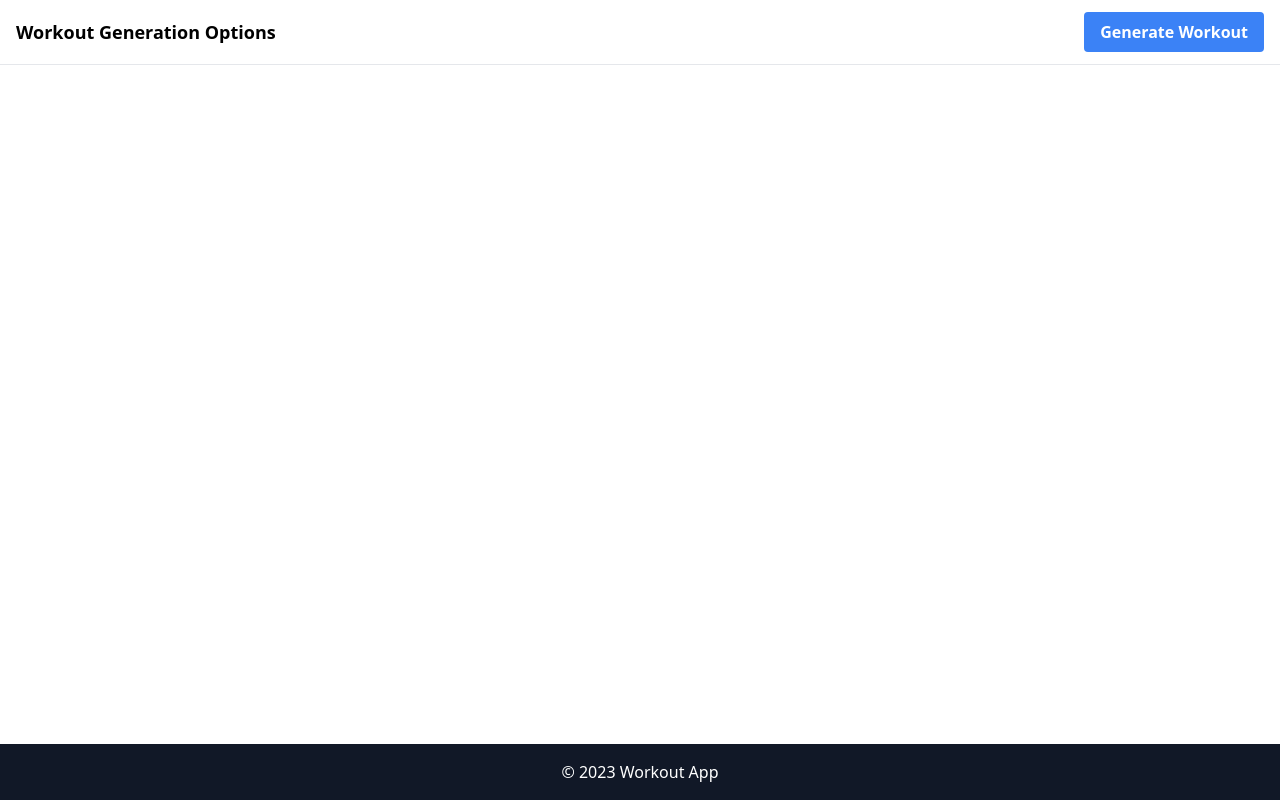
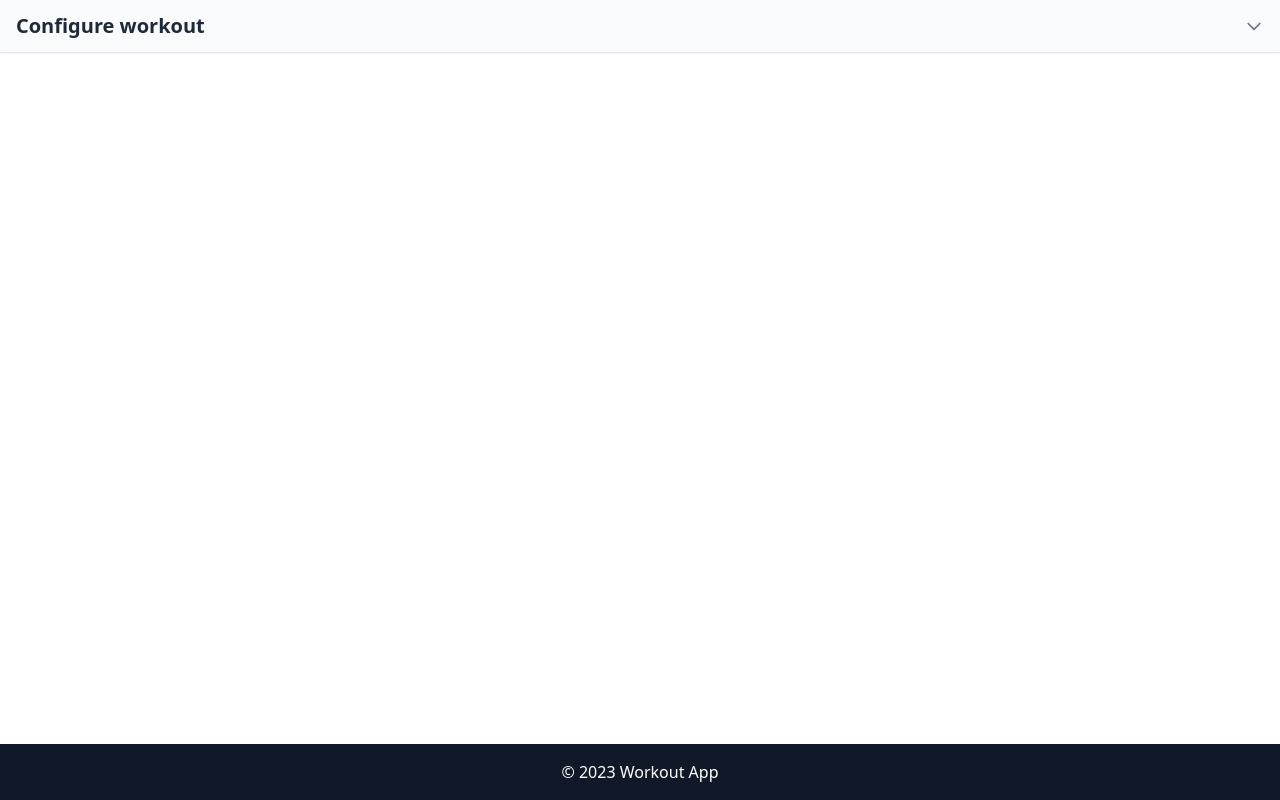
Before and after one commit to yan-braslavsky/daily-workout-app, a React (Create React App) app: page / in a window 1280 px wide. Built offline with nearby package versions, Linux system fonts and the light colour scheme; the HTML template or start-up script is replaced by a standard one.

Commit message:
feat: enhance ExpandableHeader and WorkoutOptions components with improved styling and functionality

```diff
--- a/src/components/ExpandableHeader.tsx
+++ b/src/components/ExpandableHeader.tsx
@@ -8,33 +8,36 @@ interface ExpandableHeaderProps {
 const ExpandableHeader: React.FC<ExpandableHeaderProps> = ({ children, onGenerate }) => {
   const [isExpanded, setIsExpanded] = useState(false);
 
-  const toggleExpand = () => {
-    setIsExpanded(!isExpanded);
-  };
-
   return (
-    <div className="border-b border-gray-200">
-      <div className="flex items-center justify-between px-4 py-3">
+    <div className="border-b border-gray-200 bg-white shadow-sm">
       <div
-          onClick={toggleExpand}
-          className="flex-1 cursor-pointer"
+        onClick={() => setIsExpanded(!isExpanded)}
+        className="flex items-center px-4 py-3 cursor-pointer hover:bg-gray-50 transition-colors duration-200"
       >
-          <h2 className="text-lg font-semibold">Workout Generation Options</h2>
+        <h2 className="text-xl font-semibold text-gray-800">Configure workout</h2>
+        <div className={`ml-auto transform transition-transform duration-200 ${isExpanded ? 'rotate-180' : ''}`}>
+          <svg className="w-5 h-5 text-gray-500" fill="none" stroke="currentColor" viewBox="0 0 24 24">
+            <path strokeLinecap="round" strokeLinejoin="round" strokeWidth={2} d="M19 9l-7 7-7-7" />
+          </svg>
         </div>
-        {!isExpanded && (
+      </div>
+      <div
+        className={`transition-all duration-200 ease-in-out overflow-hidden ${
+          isExpanded ? 'max-h-[2000px] opacity-100' : 'max-h-0 opacity-0'
+        }`}
+      >
+        <div className="p-4 border-t border-gray-200">
+          {children}
+          <div className="mt-6 flex justify-center">
             <button
               onClick={onGenerate}
-            className="bg-blue-500 hover:bg-blue-700 text-white font-bold py-2 px-4 rounded"
+              className="bg-blue-600 hover:bg-blue-700 text-white font-bold py-3 px-6 rounded-lg text-lg transition-colors duration-200 w-full sm:w-auto"
             >
               Generate Workout
             </button>
-        )}
           </div>
-      {isExpanded && (
-        <div className="p-4 border-t">
-          {children}
         </div>
-      )}
+      </div>
     </div>
   );
 };
--- a/src/components/WorkoutOptions.tsx
+++ b/src/components/WorkoutOptions.tsx
@@ -47,11 +47,19 @@ const WorkoutOptions: React.FC<WorkoutOptionsProps> = ({ equipmentList, exercise
     }));
   }, []);
 
+  const handleSelectAll = (stateSetter: React.Dispatch<React.SetStateAction<{ [key: string]: boolean }>>, items: string[]) => {
+    stateSetter(items.reduce((acc, item) => ({ ...acc, [item]: true }), {}));
+  };
+
+  const handleDeselectAll = (stateSetter: React.Dispatch<React.SetStateAction<{ [key: string]: boolean }>>, items: string[]) => {
+    stateSetter(items.reduce((acc, item) => ({ ...acc, [item]: false }), {}));
+  };
+
   return (
-    <div className="space-y-6">
-      <div className="grid grid-cols-2 gap-6">
-        <div className="space-y-2">
-          <label className="block text-sm font-medium text-gray-700">Duration:</label>
+    <div className="space-y-8">
+      <div className="grid grid-cols-1 md:grid-cols-2 gap-6">
+        <div className="space-y-3">
+          <label className="block text-lg font-medium text-gray-700">Duration:</label>
           <select
             value={duration}
             onChange={(e) => setDuration(Number(e.target.value))}
@@ -63,8 +71,9 @@ const WorkoutOptions: React.FC<WorkoutOptionsProps> = ({ equipmentList, exercise
             <option value={120}>120 minutes</option>
           </select>
         </div>
-        <div className="space-y-2">
-          <label className="block text-sm font-medium text-gray-700">Intensity:</label>
+
+        <div className="space-y-3">
+          <label className="block text-lg font-medium text-gray-700">Intensity:</label>
           <select
             value={intensity}
             onChange={(e) => setIntensity(e.target.value)}
@@ -77,9 +86,9 @@ const WorkoutOptions: React.FC<WorkoutOptionsProps> = ({ equipmentList, exercise
         </div>
       </div>
 
-      <div className="grid grid-cols-2 gap-6">
+      <div className="grid grid-cols-1 md:grid-cols-2 gap-6">
         <div className="space-y-2">
-          <label className="block text-sm font-medium text-gray-700">Equipment:</label>
+          <label className="block text-lg font-medium text-gray-700">Equipment:</label>
           <div className="space-y-2 mt-2">
             {equipmentList.map(item => (
               <div key={item} className="flex items-center">
@@ -96,7 +105,7 @@ const WorkoutOptions: React.FC<WorkoutOptionsProps> = ({ equipmentList, exercise
         </div>
 
         <div className="space-y-2">
-          <label className="block text-sm font-medium text-gray-700">Exercise Groups:</label>
+          <label className="block text-lg font-medium text-gray-700">Exercise Groups:</label>
           <div className="space-y-2 mt-2">
             {exerciseGroups.map(group => (
               <div key={group} className="flex items-center">
```
Lines whose indentation alone changed are shown as unchanged.
